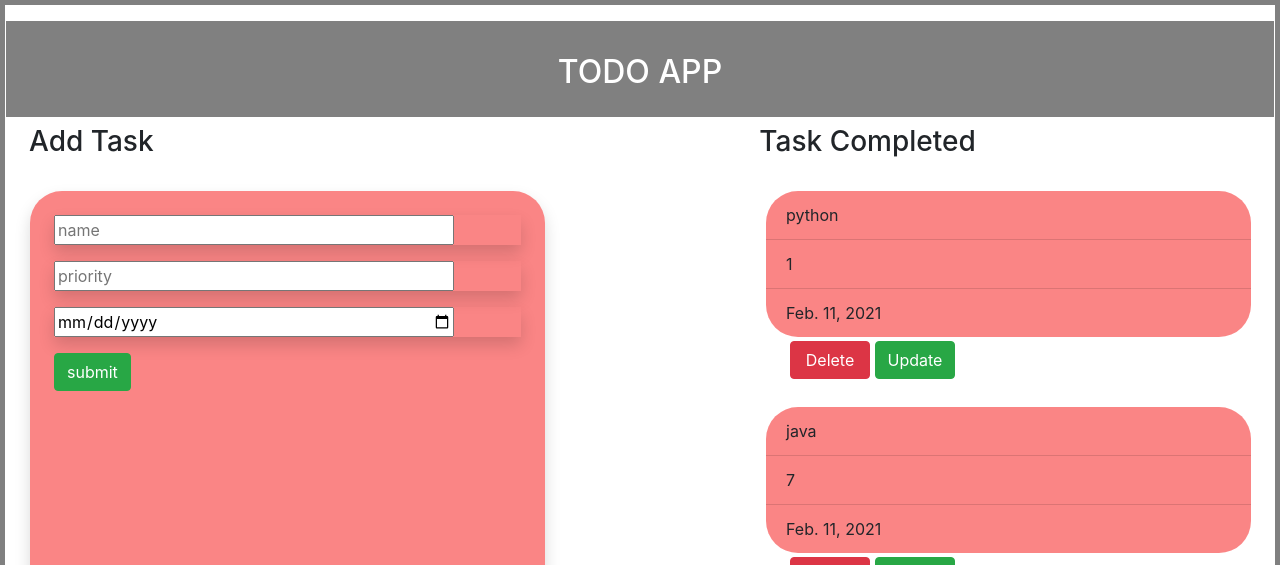
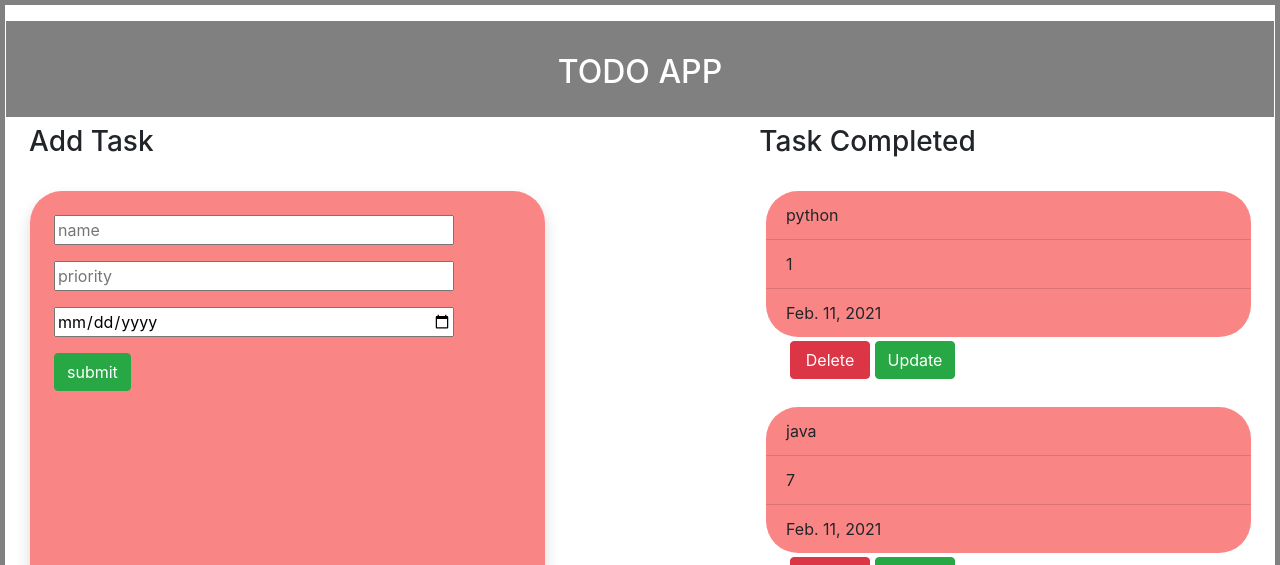
Before and after one commit to Athira8593/Athira_todo_app, a Django app: page / in a window 1280 px wide. Shown: the top 565 px of the page. Run offline with Django 3.2, Linux system fonts and the light colour scheme; data comes from the database, SQL or seed files in the repository.

Commit message:
edited styles

```diff
--- a/templates/taskview.html
+++ b/templates/taskview.html
@@ -17,11 +17,11 @@
     <div class="col-md-5 p-2 shadow" id="col1">
         <form method="post" class="p-3">
             {% csrf_token %}
-            <div class="form-group shadow">
+            <div class="form-group">
                 <input type="text" name="name" placeholder="name" class="form1"><br></div>
-            <div class="form-group shadow">
+            <div class="form-group">
                 <input type="text" name="priority" placeholder="priority" class="form1"><br></div>
-            <div class="form-group shadow">
+            <div class="form-group">
                 <input type="date" name="date" placeholder="date"class="form1"><br></div>
             <div class="form-group">
                 <input type="submit" value="submit" class="btn btn-success"></div>
```
